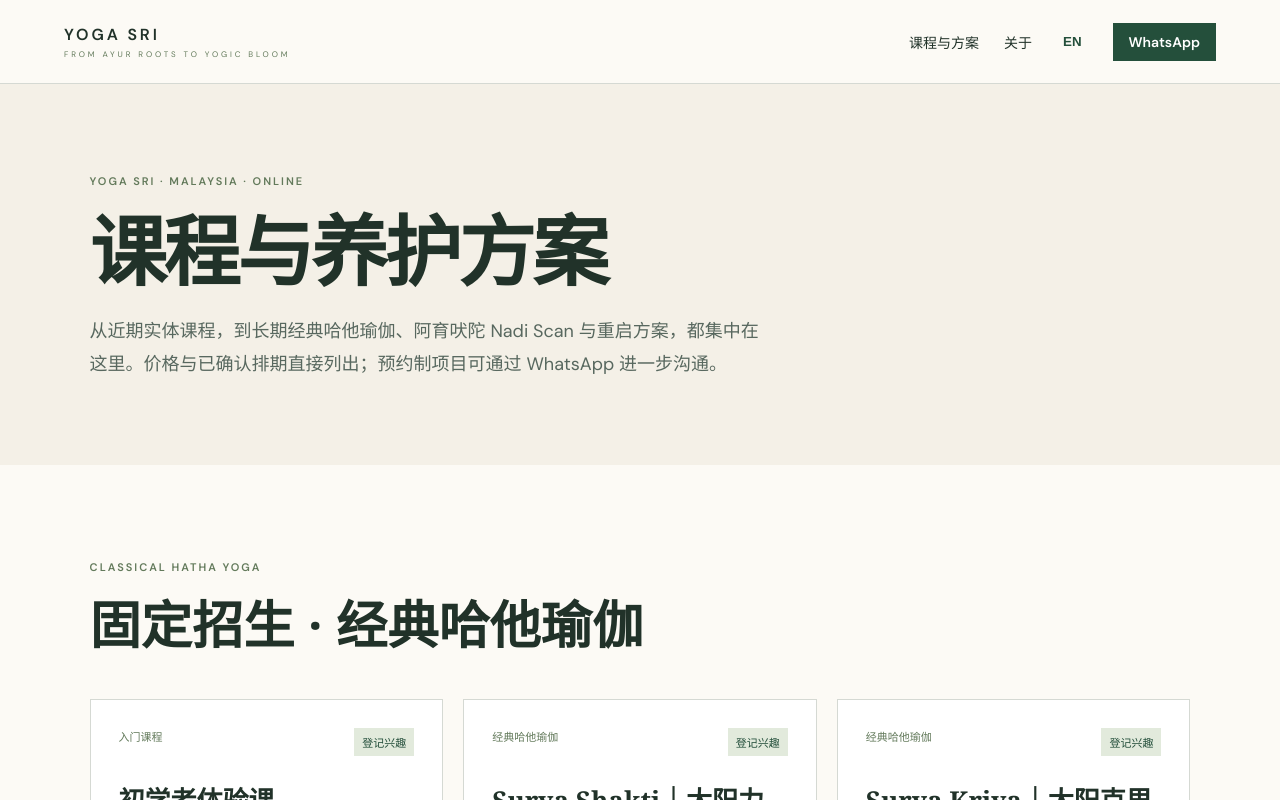
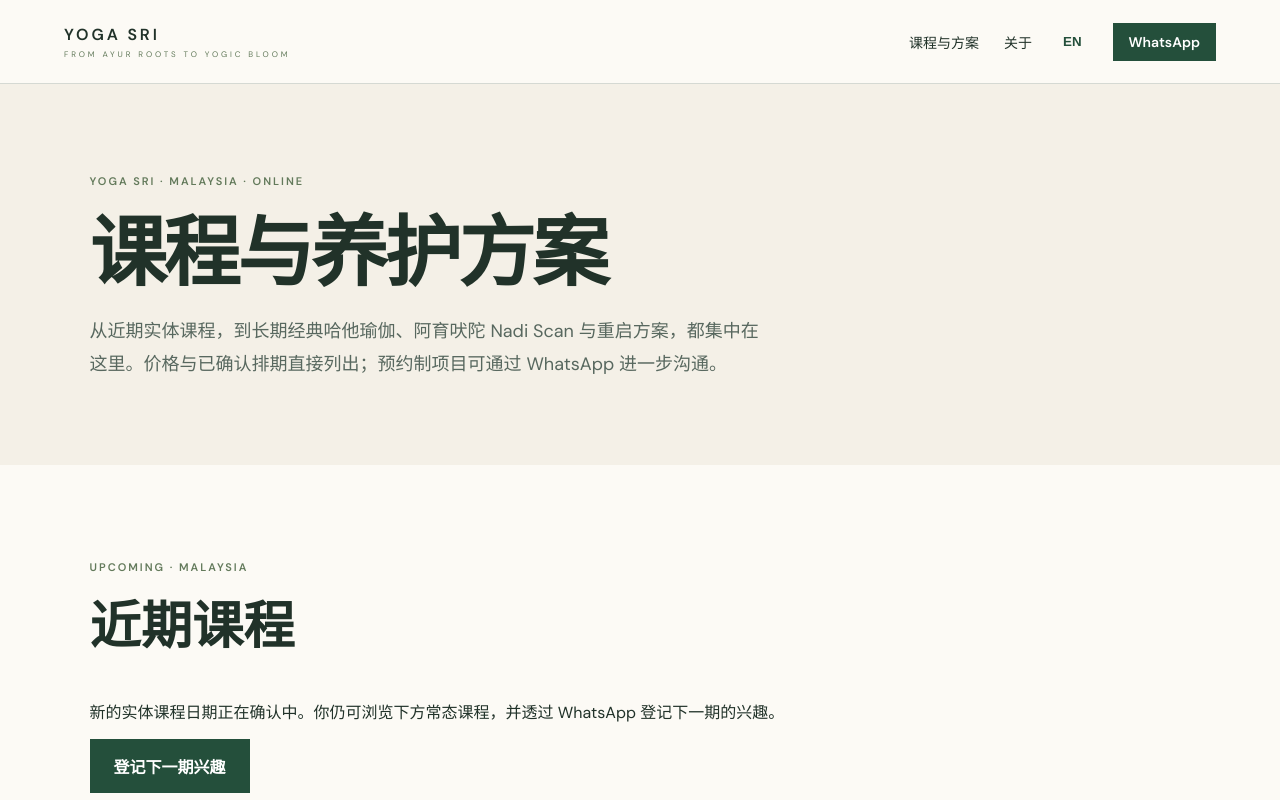
Before and after one commit to yogasriliew-source/yoagsri.org, a Next.js app: page /courses in a window 1280 px wide. Shown: the top 800 px of the page. Built offline with nearby package versions, Linux system fonts and the light colour scheme.

Commit message:
Show clear upcoming-intake fallback instead of hiding the section

```diff
--- a/components/courses.tsx
+++ b/components/courses.tsx
@@ -9,7 +9,7 @@ export function Courses() {
       {(lang) => {
         const zh = lang === "zh";
         const sections = [
-          { key: "upcoming" as const, eyebrow: "SEP–OCT 2026", zh: "近期课程", en: "Upcoming programmes" },
+          { key: "upcoming" as const, eyebrow: "UPCOMING · MALAYSIA", zh: "近期课程", en: "Upcoming programmes" },
           { key: "hatha" as const, eyebrow: "CLASSICAL HATHA YOGA", zh: "固定招生 · 经典哈他瑜伽", en: "Rolling enrolment · Classical Hatha Yoga" },
           { key: "ayurveda" as const, eyebrow: "AYURVEDA CARE", zh: "阿育吠陀评估与重启", en: "Ayurveda assessments & reset pathways" },
           { key: "services" as const, eyebrow: "PRIVATE · CORPORATE", zh: "私人教学与企业合作", en: "Private teaching & corporate programmes" },
@@ -25,7 +25,7 @@ export function Courses() {
 
             {sections.map((section) => {
               const items = coursesByCollection(section.key);
-              if (items.length === 0) return null;
+              if (items.length === 0 && section.key !== "upcoming") return null;
               return (
                 <section className="section" key={section.key} id={section.key}>
                   <div className="heading">
@@ -34,11 +34,18 @@ export function Courses() {
                       <h2>{zh ? section.zh : section.en}</h2>
                     </div>
                   </div>
-                  <div className="grid">
-                    {items.map((course) => (
-                      <CourseCard key={course.slug} course={course} lang={lang} />
-                    ))}
-                  </div>
+                  {items.length ? (
+                    <div className="grid">
+                      {items.map((course) => (
+                        <CourseCard key={course.slug} course={course} lang={lang} />
+                      ))}
+                    </div>
+                  ) : (
+                    <div className="empty-state">
+                      <p>{zh ? "新的实体课程日期正在确认中。你仍可浏览下方常态课程，并透过 WhatsApp 登记下一期的兴趣。" : "New in-person course dates are being confirmed. Browse the ongoing programmes below, or register interest for the next intake."}</p>
+                      <a className="btn" href="https://wa.me/60126725549?text=Namaskaram%20Yoga%20Sri%2C%20I%20would%20like%20to%20register%20interest%20in%20upcoming%20courses." target="_blank" rel="noopener noreferrer">{zh ? "登记下一期兴趣" : "Register interest"}</a>
+                    </div>
+                  )}
                 </section>
               );
             })}
```
